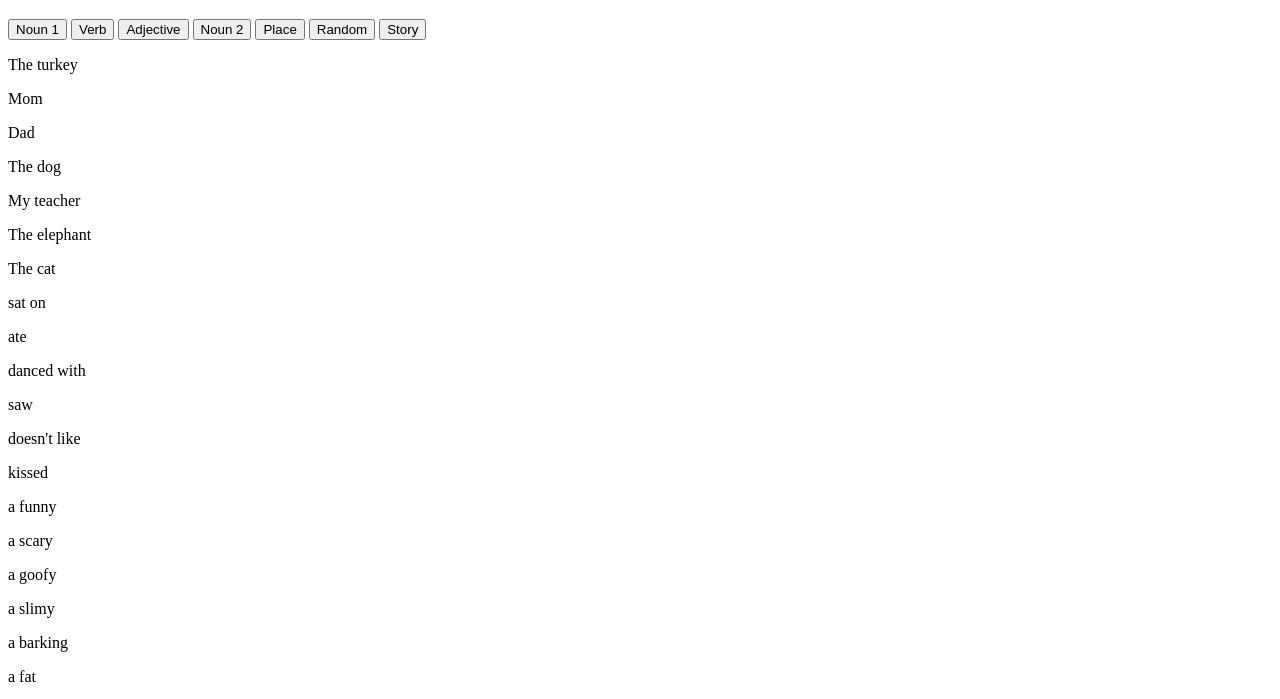
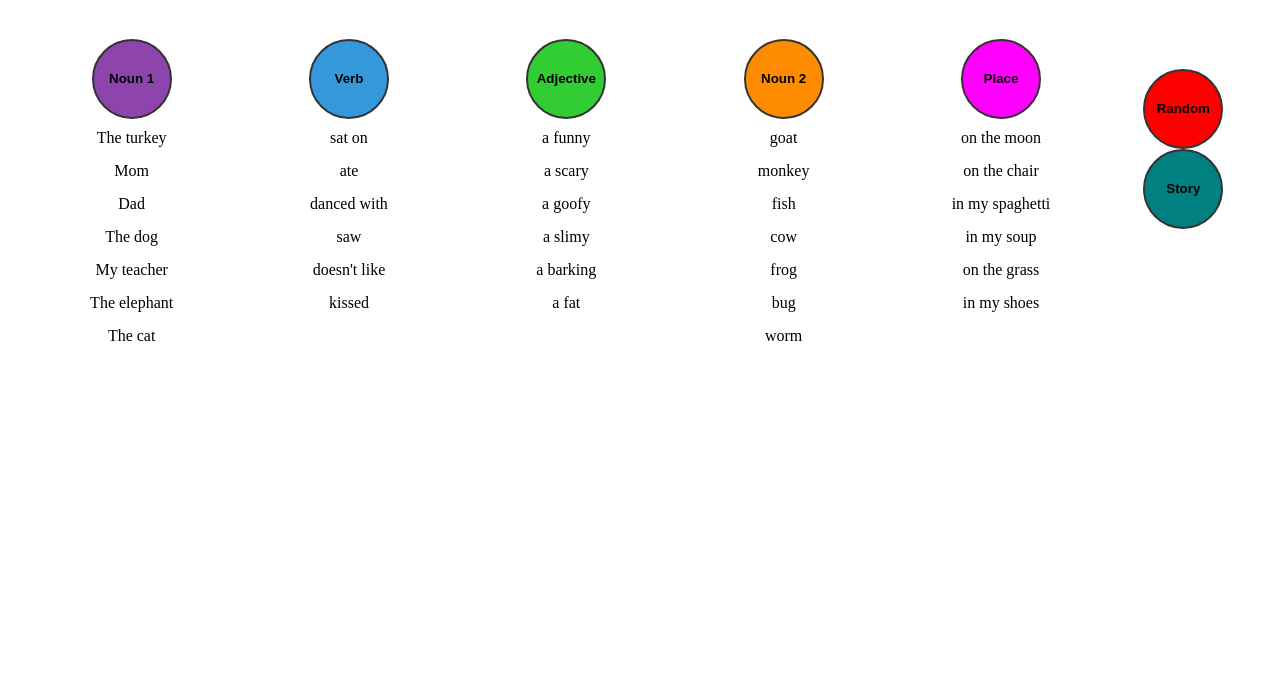
Before and after one commit to MatthewDorioSchool/Javascript-COMP1073W2026, a plain HTML site: page Assignment-1/index.html in a window 1280 px wide. Shown: the part 61-760 px from the top of the page. Drawn offline with Linux system fonts and the light colour scheme.

Commit message:
added HTML and CSS styling

```diff
--- a/Assignment-1/index.html
+++ b/Assignment-1/index.html
@@ -9,15 +9,10 @@
 </head>
 <body>
     <h1>Storymaker</h1>
+<div class="story-container">
+   <div class="column">
     <button id="noun1Btn">Noun 1</button>
-    <button id="verbBtn">Verb</button>
-    <button id="adjectiveBtn">Adjective</button>
-    <button id="noun2Btn">Noun 2</button>
-    <button id="placeBtn">Place</button>
-    <button id="randomBtn">Random</button>
-    <button>Story</button>
-
-    <article>
+      <article>
         <p class="nounA">The turkey</p>
         <p class="nounA">Mom</p>
         <p class="nounA">Dad</p>
@@ -26,6 +21,9 @@
         <p class="nounA">The elephant</p>
         <p class="nounA">The cat</p>
     </article>
+    </div>
+     <div class="column">
+    <button id="verbBtn">Verb</button>
     <article>
         <p class="verb">sat on</p>
         <p class="verb">ate</p>
@@ -34,6 +32,9 @@
         <p class="verb">doesn't like</p>
         <p class="verb">kissed</p>
     </article>
+    </div>
+    <div class="column">
+    <button id="adjectiveBtn">Adjective</button>
     <article>
         <p class="adjective">a funny</p>
         <p class="adjective">a scary</p>
@@ -42,7 +43,11 @@
         <p class="adjective">a barking</p>
         <p class="adjective">a fat</p>
     </article>
-    <article>
+    </div>
+
+    <div class="column">
+    <button id="noun2Btn">Noun 2</button>
+        <article>
         <p class="nounB">goat</p>
         <p class="nounB">monkey</p>
         <p class="nounB">fish</p>
@@ -51,6 +56,10 @@
         <p class="nounB">bug</p>
         <p class="nounB">worm</p>
     </article>
+    </div>
+
+    <div class="column">
+    <button id="placeBtn">Place</button>
     <article>
         <p class="place">on the moon</p>
         <p class="place">on the chair</p>
@@ -59,5 +68,12 @@
         <p class="place">on the grass</p>
         <p class="place">in my shoes</p>
     </article>
+    </div>
+
+    <div class="actions">
+    <button id="randomBtn">Random</button>
+    <button id="storyBtn">Story</button>
+    </div>
+</div>
 </body>
 </html>
--- a/Assignment-1/script.js
+++ b/Assignment-1/script.js
@@ -49,7 +49,7 @@ const places = ['on the moon','on the chair','in my spaghetti','in my soup','on
 
 
 // Reference the Story button (make sure it's the right one in your HTML)
-const storyButton = document.querySelector('button:last-of-type');
+const storyButton = document.getElementById('storyBtn');
 
 storyButton.addEventListener('click', () => {
     // Grab all elements currently having the 'highlight' class
--- a/Assignment-1/style.css
+++ b/Assignment-1/style.css
@@ -25,3 +25,80 @@
     margin: 10px auto 0;
     cursor: pointer;
 }
+
+/* Main container for the 5 word columns */
+.story-container {
+    display: flex;
+    justify-content: space-around;
+    align-items: flex-start;
+    gap: 10px;
+    padding: 20px;
+}
+
+/* Each column stacks its button and words vertically */
+.column {
+    display: flex;
+    flex-direction: column;
+    align-items: center;
+    width: 150px;
+}
+
+/* Style for words */
+article p {
+    margin: 5px 0;
+    padding: 5px;
+    text-align: center;
+    cursor: default;
+}
+
+/* Actions bar for Random/Story buttons */
+.actions {
+    text-align: center;
+    margin-top: 30px;
+}
+
+/* make buttons round */
+button {
+    width: 80px;
+    height: 80px;
+    border-radius: 50%;
+    border: 2px solid #333;
+    background-color: #f0f0f0;
+    cursor: pointer;
+    font-weight: bold;
+    transition: transform 0.1s ease;
+    display: flex;
+    align-items: center;
+    justify-content: center;
+    text-align: center;
+    padding: 5px;
+}
+
+/* Adds hover effect*/
+button:hover {
+    background-color: #e0e0e0;
+    transform: scale(1.05);
+}
+
+/* colors each button */
+#noun1Btn {
+    background-color: #8E44AD;
+}
+#verbBtn {
+    background-color: #3498DB;
+}
+#adjectiveBtn {
+    background-color: #32CD32;
+}
+#noun2Btn{
+    background-color: #FF8C00;
+}
+#placeBtn{
+    background-color: #FF00FF;
+}
+#randomBtn{
+    background-color: #FF0000;
+}
+#storyBtn{
+    background-color: #008080;
+}
```
